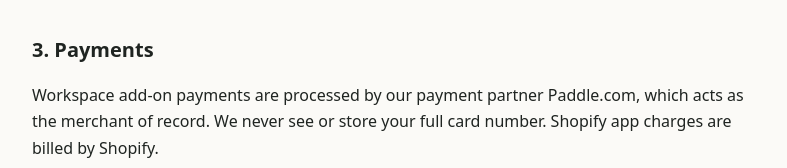
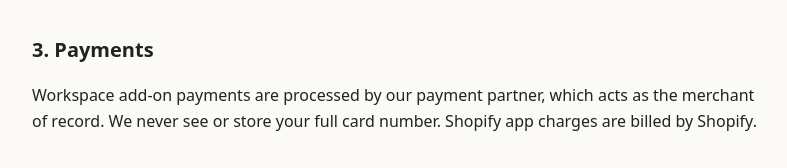
Before and after one commit to amacyworks/amacyworks.github.io, a plain HTML site: page privacy.html in a window 1280 px wide. Shown: the part 1210-1378 px from the top of the page, without its empty margins (244-1031 px from the left). Drawn offline with Linux system fonts and the light colour scheme.

Commit message:
Remove payment partner name until it is decided

```diff
--- a/privacy.html
+++ b/privacy.html
@@ -23,7 +23,7 @@
 <p>When a merchant installs one of our Shopify apps, we receive the shop's domain, the access token Shopify issues, and only the store data the app needs to work (listed on each app's page). We do not access customer personal data unless an app's feature requires it, and we state it on that app's page when it does. We respond to Shopify's mandatory privacy webhooks: we delete shop data within 48 hours of uninstallation (shop redact) and handle customer data requests and erasure requests as required.</p>
 
 <h2>3. Payments</h2>
-<p>Workspace add-on payments are processed by our payment partner Paddle.com, which acts as the merchant of record. We never see or store your full card number. Shopify app charges are billed by Shopify.</p>
+<p>Workspace add-on payments are processed by our payment partner, which acts as the merchant of record. We never see or store your full card number. Shopify app charges are billed by Shopify.</p>
 
 <h2>4. Sharing</h2>
 <p>We share data only with service providers needed to run our services (Google, Shopify, our payment partner, and our hosting provider Cloudflare), or when required by law. We do not sell personal data.</p>
```
Also changed, not shown: terms.html (+1 -1 lines).
